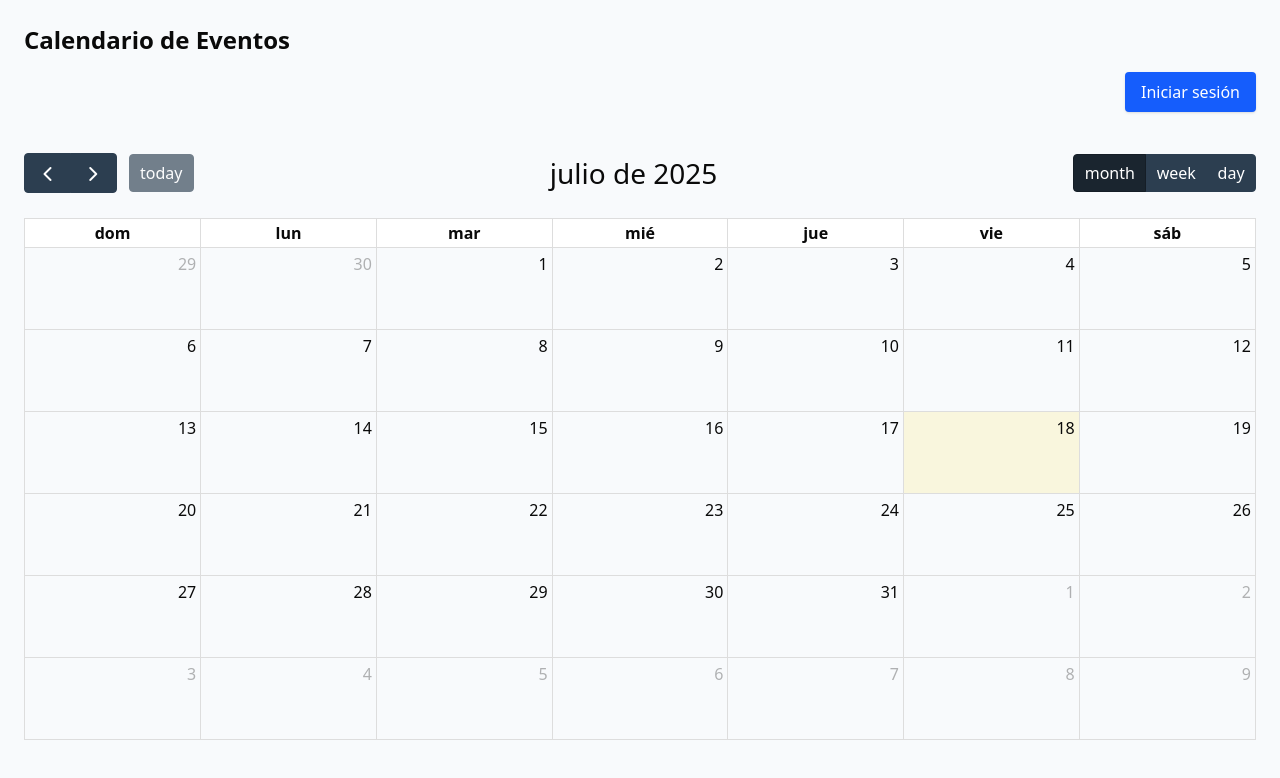
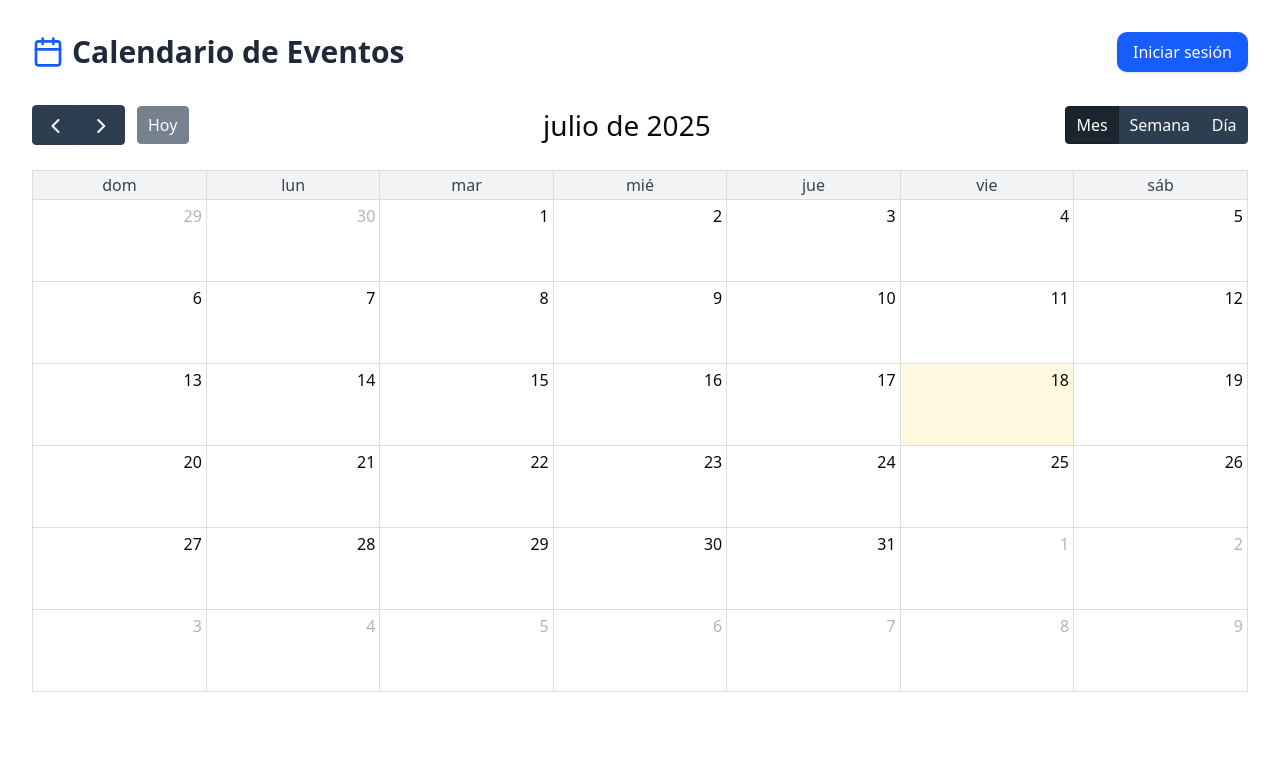
Before and after one commit to sfvc/calendario-nodo-front, a React (Vite) app: page / in a window 1280 px wide. Shown: the top 778 px of the page. Built offline with nearby package versions, Linux system fonts and the light colour scheme; no server answers.

Commit message:
presentacion calendario version 1

```diff
--- a/package.json
+++ b/package.json
@@ -33,6 +33,7 @@
     "react-hook-form": "^7.60.0",
     "react-router-dom": "^7.6.3",
     "sass": "^1.89.2",
+    "sonner": "^2.0.6",
     "tailwind-merge": "^3.3.1",
     "zod": "^4.0.5"
   },
--- a/src/components/calendar.tsx
+++ b/src/components/calendar.tsx
@@ -11,6 +11,7 @@ import { EventAPI } from "../lib/eventApi"
 import { Dialog, DialogContent, DialogHeader, DialogTitle } from "./ui/dialog"
 import type { DateSelectArg, EventClickArg } from "@fullcalendar/core/index.js"
 import type { CalendarEvent, EventResponse } from "@/types/event"
+import { toast } from "sonner"
 
 export function EventCalendar() {
   const [events, setEvents] = useState<CalendarEvent[]>([])
@@ -18,29 +19,24 @@ export function EventCalendar() {
   const { user, logout } = useAuth()
   const [isOpen, setIsOpen] = useState<boolean>(false)
 
-  // Cargar eventos cuando cambia la autenticación
-  useEffect(() => {
   const loadEvents = async () => {
     try {
       const data = await EventAPI.getAll()
       setEvents(data)
     } catch (error) {
       console.error("Error cargando eventos:", error)
+      toast.error("❌ No se pudieron cargar los eventos")
     }
   }
 
-    loadEvents()
-  }, [])
-
   const handleDelete = async (id: string) => {
     try {
-      if (window.confirm("¿Estás seguro de eliminar este evento?")) {
       await EventAPI.remove(id)
-        setEvents(prev => prev.filter(e => e.id !== id))
+      toast.success("✅ Evento eliminado correctamente", { duration: 3000 })
       setIsOpen(false)
-      }
     } catch (err) {
       console.error("Error al eliminar:", err)
+      toast.error("❌ Hubo un problema de conexión al eliminar el evento", { duration: 4000 })
     }
   }
 
@@ -65,58 +61,72 @@ export function EventCalendar() {
     setIsOpen(true)
   }
 
+  useEffect(() => {
+    loadEvents()
+  }, [])
+
   return (
-    <div className="p-6">
-      <div className="flex justify-between items-center mb-6">
-        <div className="w-full">
-          <h1 className="text-2xl font-bold">Calendario de Eventos</h1>
+    <div className="">
+      {/* Contenedor principal centrado */}
+      <div className="bg-white min-h-screen max-w-7xl mx-auto p-4 md:p-8">
+        {/* Header Section */}
+        <div className="flex flex-col md:flex-row justify-between items-start md:items-center mb-8 gap-4">
+          <div>
+            <h1 className="text-3xl font-bold text-gray-800 flex items-center gap-2">
+              <Calendar className="h-8 w-8 text-blue-600" />
+              Calendario de Eventos
+            </h1>
+            {user?.email && (
+              <p className="text-gray-600 mt-2">
+                Bienvenido, <span className="font-semibold text-blue-600">{user.email}</span>
+              </p>
+            )}
+          </div>
+
+          {/* Auth Actions */}
           {user?.email ? (
-              <div className="w-full pt-4">
-                <p className="text-gray-600 mt-1">
-                  Bienvenido, <span className="font-semibold">{user.email}</span>
-                </p>
-
-                <div className="flex items-center justify-between pt-4 mb-4">
+            <div className="flex flex-col md:flex-row items-start md:items-center gap-3 w-full md:w-auto">
+              <div className="flex flex-wrap gap-3">
                 <Button
-                    className="bg-blue-600 hover:bg-blue-700 text-white font-semibold px-4 py-2 rounded shadow"
                   onClick={() => {
-                      setSelectedEvent(null);
-                      setIsOpen(true);
+                    setSelectedEvent(null)
+                    setIsOpen(true)
                   }}
+                  className="bg-blue-600 hover:bg-blue-700 text-white font-medium py-2 px-4 rounded-lg transition-colors shadow-sm hover:shadow-md cursor-pointer"
                 >
-                    Crear Evento
+                  + Crear Evento
                 </Button>
 
                 {user?.role === "ADMIN" && (
-                    <a
-                      className="bg-green-600 hover:bg-green-700 text-white px-4 py-2 rounded shadow"
-                      href="/user"
+                  <Link
+                    to="/user"
+                    className="bg-emerald-600 hover:bg-emerald-700 text-white font-medium text-sm py-2 px-4 rounded-lg transition-colors shadow-sm hover:shadow-md text-center"
                   >
-                      Crear Usuario
-                    </a>
+                    Crear Usuarios
+                  </Link>
                 )}
+              </div>
 
               <Button
                 onClick={logout}
-                    className="bg-red-600 hover:bg-red-700 text-white px-4 py-2 rounded shadow"
+                variant="outline"
+                className="border-red-500 text-red-600 hover:bg-red-50 font-medium py-2 px-4 rounded-lg transition-colors cursor-pointer"
               >
                 Cerrar sesión
               </Button>
             </div>
-              </div>
           ) : (
-              <div className="flex justify-end pt-4 mb-4">
             <Link
               to="/login"
-                  className="bg-blue-600 hover:bg-blue-700 text-white px-4 py-2 rounded shadow"
+              className="bg-blue-600 hover:bg-blue-700 text-white font-medium py-2 px-4 rounded-lg transition-colors shadow-sm hover:shadow-md"
             >
               Iniciar sesión
             </Link>
-              </div>
           )}
         </div>
-      </div>
 
+        {/* Calendar Container - Ahora con fondo blanco completo */}
+        <div className="bg-white">
           <FullCalendar
             plugins={[dayGridPlugin, interactionPlugin]}
             initialView="dayGridMonth"
@@ -133,14 +143,34 @@ export function EventCalendar() {
             }}
             height="auto"
             timeZone="local"
+            buttonText={{
+              today: "Hoy",
+              month: "Mes",
+              week: "Semana",
+              day: "Día"
+            }}
+            dayHeaderClassNames="bg-gray-100 text-gray-700 font-medium"
+            dayCellClassNames="hover:bg-gray-50 transition-colors"
+            eventClassNames="cursor-pointer hover:opacity-90 transition-opacity"
           />
+        </div>
+      </div>
 
-      <Dialog open={isOpen} onOpenChange={() => setIsOpen(false)}>
-        <DialogContent className="lg:min-w-[900px] max-h-5/6 overflow-y-scroll">
+      {/* Event Modal */}
+      <Dialog
+        open={isOpen}
+        onOpenChange={(open) => {
+          setIsOpen(open)
+          if (!open) {
+            loadEvents() // 🔄 Refrescar eventos al cerrar modal
+          }
+        }}
+      >
+        <DialogContent className="sm:max-w-[625px] lg:max-w-[900px] max-h-[90vh] overflow-y-auto rounded-lg">
           <DialogHeader>
-            <DialogTitle className="flex items-center gap-2 text-xl">
-              <Calendar className="h-5 w-5" />
-              {selectedEvent ? "Editar Evento" : "Crear Evento"}
+            <DialogTitle className="flex items-center gap-2 text-2xl font-semibold text-gray-800">
+              <Calendar className="h-6 w-6 text-blue-600" />
+              {selectedEvent ? "Editar Evento" : "Nuevo Evento"}
             </DialogTitle>
           </DialogHeader>
 
--- a/src/components/forms/event-form.tsx
+++ b/src/components/forms/event-form.tsx
@@ -10,6 +10,7 @@ import { EventStatus } from "@/types/event.enum";
 import { colorOptions } from "@/constants/colors-options";
 import type { EventFormData, EventResponse } from "@/types/event";
 import { EventAPI } from '@/lib/eventApi';
+import { toast } from "sonner"
 
 interface Props {
 	event: EventResponse | null
@@ -58,15 +59,24 @@ export const EventForm = (
 	const data = {
 		...form,
 		start: new Date(form.start).toISOString(),
-			end: new Date(form.end).toISOString()
+		end: new Date(form.end).toISOString(),
 	}
 
+	try {
 		if (event) {
-      await EventAPI.update(event.id, data);
+		await EventAPI.update(event.id, data)
+		toast.success("✅ Evento actualizado correctamente")
 		} else {
-      await EventAPI.create(data);
+		await EventAPI.create(data)
+		toast.success("✅ Evento creado correctamente")
 		}
-	};
+
+		handleClose() // 👉 Cierra el modal al finalizar exitosamente
+	} catch (error) {
+		console.error("Error al guardar el evento:", error)
+		toast.error("❌ Ocurrió un error al guardar el evento")
+	}
+	}
 
 	const handleClose = () => {
     form.reset();
--- a/src/main.tsx
+++ b/src/main.tsx
@@ -3,11 +3,13 @@ import ReactDOM from "react-dom/client"
 import App from "./App"
 import "./index.css"
 import { AuthProvider } from "./context"
+import { Toaster } from 'sonner'
 
 ReactDOM.createRoot(document.getElementById("root")!).render(
   <React.StrictMode>
     <AuthProvider>
       <App />
+      <Toaster richColors position="bottom-right" />
     </AuthProvider>
   </React.StrictMode>
 )
--- a/src/pages/CreateUser.tsx
+++ b/src/pages/CreateUser.tsx
@@ -144,7 +144,12 @@ export default function UserCreateForm() {
                   "Crear usuario"
                 )}
               </Button>
-              a
+                <a
+                  href="/"
+                  className="h-12 px-6 w-full bg-green-600 hover:bg-green-700 text-white rounded-lg inline-flex items-center justify-center"
+                >
+                  Volver a inicio
+                </a>
             </form>
           </CardContent>
         </Card>
```
Also changed, not shown: 1 other file (tests, documents, lock files or other folders). Lines whose indentation alone changed are shown as unchanged.
